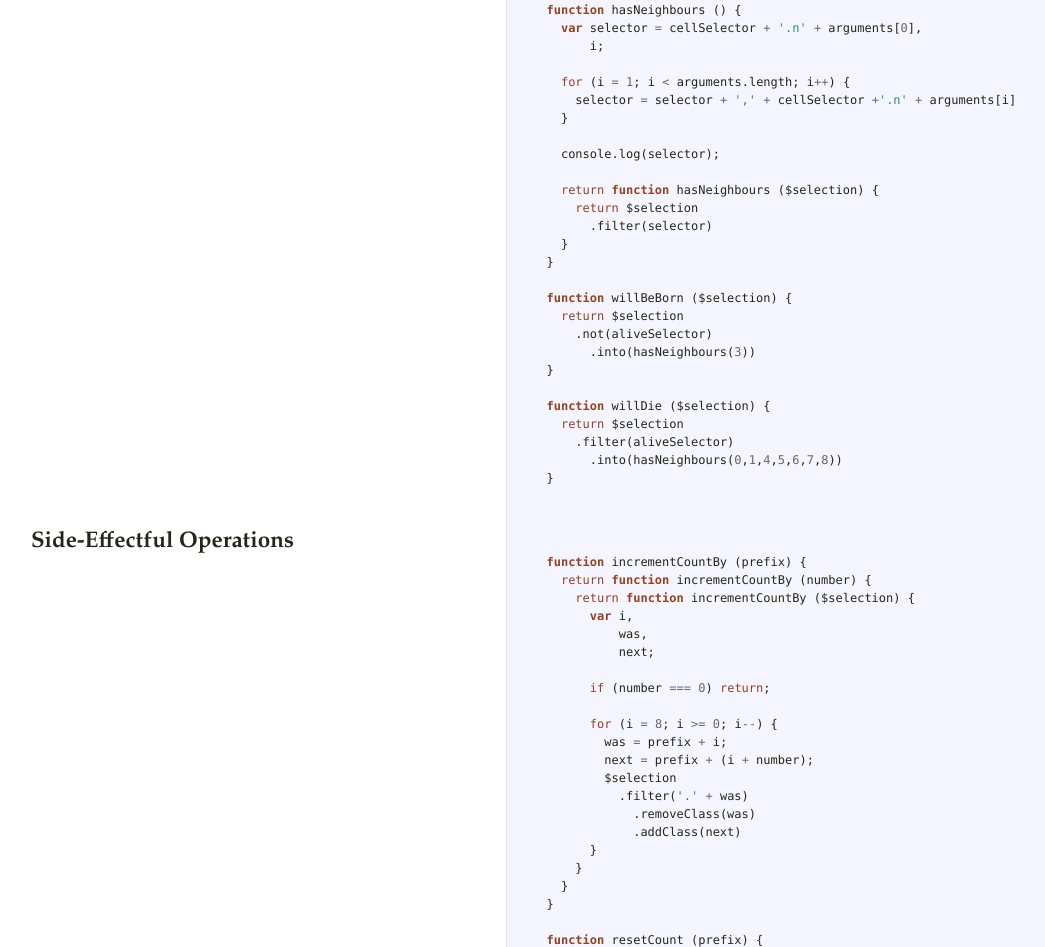
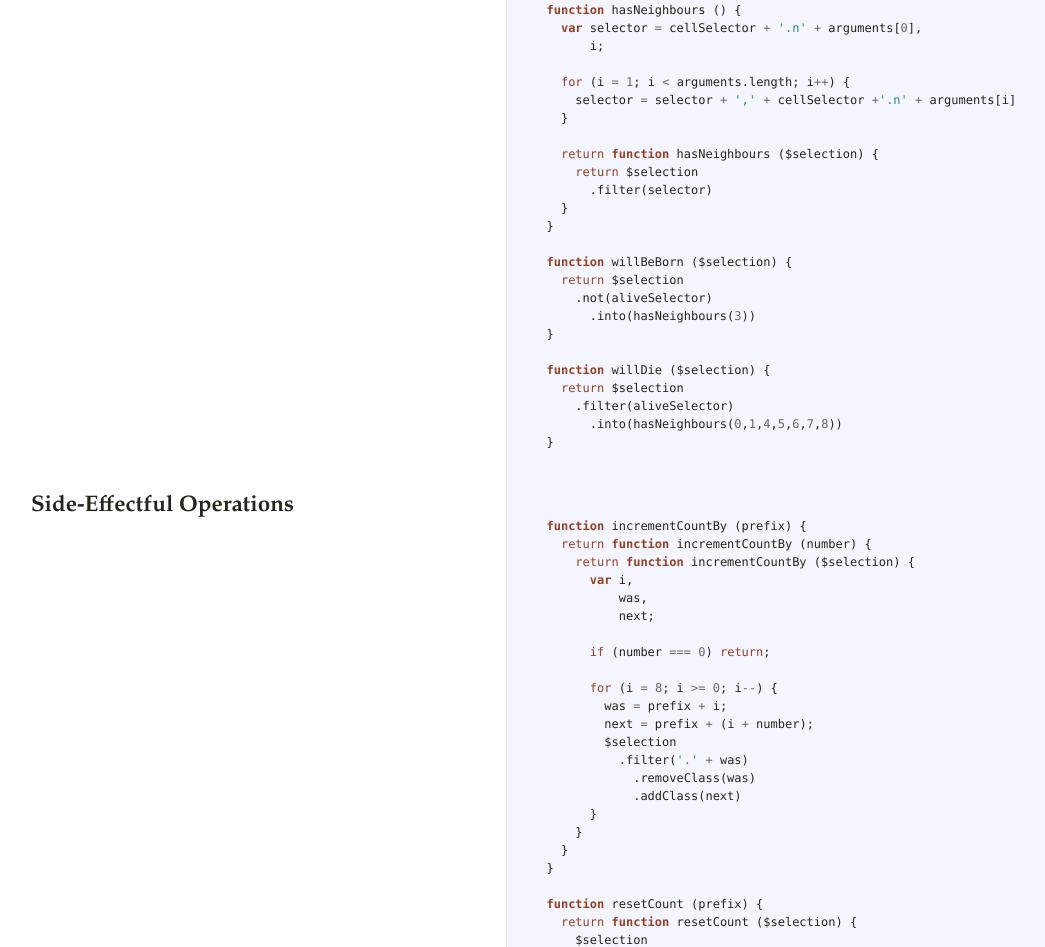
Before and after one commit to raganwald/JQuery-Combinators, a plain HTML site: page life/life.html in a window 1280 px wide. Shown: the part 7723-8670 px from the top of the page, without its empty margins (19-1064 px from the left). Drawn offline with Linux system fonts and the light colour scheme.

Commit message:
remove debug

```diff
--- a/life/life.html
+++ b/life/life.html
@@ -371,8 +371,6 @@ need to preserve atomicity for use with <code>.end()</code>.</p>             </t
       <span class="nx">selector</span> <span class="o">=</span> <span class="nx">selector</span> <span class="o">+</span> <span class="s1">&#39;,&#39;</span> <span class="o">+</span> <span class="nx">cellSelector</span> <span class="o">+</span><span class="s1">&#39;.n&#39;</span> <span class="o">+</span> <span class="nx">arguments</span><span class="p">[</span><span class="nx">i</span><span class="p">]</span>
     <span class="p">}</span>
 
-    <span class="nx">console</span><span class="p">.</span><span class="nx">log</span><span class="p">(</span><span class="nx">selector</span><span class="p">);</span>
-
     <span class="k">return</span> <span class="kd">function</span> <span class="nx">hasNeighbours</span> <span class="p">(</span><span class="nx">$selection</span><span class="p">)</span> <span class="p">{</span>
       <span class="k">return</span> <span class="nx">$selection</span>
         <span class="p">.</span><span class="nx">filter</span><span class="p">(</span><span class="nx">selector</span><span class="p">)</span>
--- a/life/life.js
+++ b/life/life.js
@@ -425,8 +425,6 @@
 			selector = selector + ',' + cellSelector +'.n' + arguments[i]
 		}
 
-		console.log(selector);
-
 		return function hasNeighbours ($selection) {
 			return $selection
 				.filter(selector)
```
